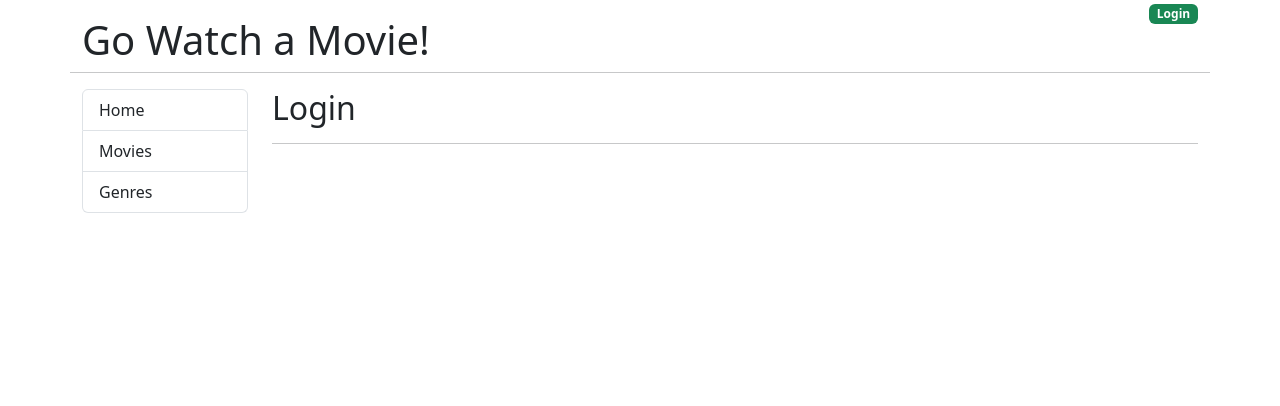
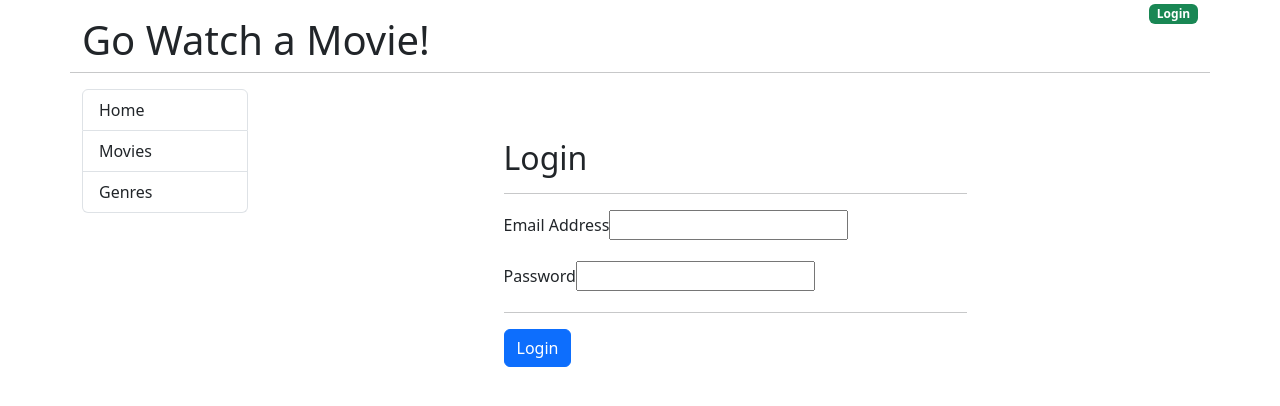
Before and after one commit to msteber2506/go-movies-front-end, a React (Create React App) app: page /login in a window 1280 px wide. Shown: the top 406 px of the page. Built offline with nearby package versions, Linux system fonts and the light colour scheme.

Commit message:
finished login frontend

```diff
--- a/src/App.js
+++ b/src/App.js
@@ -1,9 +1,19 @@
-import { Link, Outlet } from "react-router-dom";
-import Home from "./components/home";
+import { Link, Outlet, useNavigate } from "react-router-dom";
 import { useState } from "react";
+import Alert from "./components/alert";
 
 function App() {
-  const [jwtToken, useJwtToken] = useState("");
+  const [jwtToken, setJwtToken] = useState("");
+  const [alertMessage, setAlertMessage] = useState("");
+  const [alertClassName, setAlertClassName] = useState("");
+
+  const navigate = useNavigate();
+
+  const logOut = () => {
+    setJwtToken("");
+    navigate("/login");
+  }
+
 
   return (
     <div className="container">
@@ -17,7 +27,7 @@
               <span className="badge bg-success">Login</span>
             </Link>
           ) : (
-            <a href="#!">
+            <a href="#!" onClick={logOut}>
               <span className="badge bg-danger">Logout</span>
             </a>
           )}
@@ -70,7 +80,15 @@
           </nav>
         </div>
         <div className="col-md-10">
-          <Outlet />
+          <Alert message={alertMessage} className={alertClassName}></Alert>
+          <Outlet
+            context={{
+              jwtToken,
+              setJwtToken,
+              setAlertClassName,
+              setAlertMessage
+            }}
+          />
         </div>
       </div>
     </div>
--- /dev/null
+++ b/src/components/alert.js
@@ -0,0 +1,9 @@
+const Alert = (props) => {
+  return (
+    <div className={"alert" + props.className} role="alert">
+      {props.message}
+    </div>
+  );
+};
+
+export default Alert;
--- /dev/null
+++ b/src/components/form/input.js
@@ -0,0 +1,25 @@
+import { forwardRef } from "react";
+
+const Input = forwardRef((props, ref) => {
+  return (
+    <div className="mb-3">
+      <label htmlFor="{props.name}" className="form-label">
+        {props.title}
+      </label>
+      <input
+        type={props.type}
+        className={props.className}
+        id={props.name}
+        ref={ref}
+        name={props.name}
+        placeholder={props.placeholder}
+        onChange={props.onChange}
+        autoComplete={props.autoComplete}
+        value={props.value}
+      ></input>
+      <div className={props.errorDiv}>{props.errorMsg}</div>
+    </div>
+  );
+});
+
+export default Input;
--- a/src/components/login.js
+++ b/src/components/login.js
@@ -1,13 +1,66 @@
+import { useState } from "react";
+import Input from "./form/input";
+import { useNavigate, useOutletContext } from "react-router-dom";
+
 const Login = () => {
+  const [email, setEmail] = useState("");
+  const [password, setPassword] = useState("");
 
-    return(
-        <>
-        <div>
-            <h2>Login</h2>
-            <hr/>
-        </div>
-        </>
-    )
-}
+  const { setJwtToken } = useOutletContext();
+  const { setAlertMessage } = useOutletContext();
+  const { setAlertClassName } = useOutletContext();
+
+  const navigate = useNavigate();
+
+  const handleSubmit = (event) => {
+    event.preventDefault();
+    console.log("email/password", email, password);
+
+    if (email === "admin@example.com") {
+        setJwtToken("abc");
+        setAlertClassName("d-none");
+        setAlertMessage("")
+        navigate("/");
+    } else{
+        setAlertClassName("alert-danger");
+        setAlertMessage("invalid credentials");
+    }
+  };
+
+  return (
+    <>
+      <div className="col-md-6 offset-md-3">
+        <h2>Login</h2>
+        <hr />
+
+        <form onSubmit={handleSubmit}>
+          <Input
+            title="Email Address"
+            type="email"
+            className="from-control"
+            name="email"
+            autoComplete="email-new"
+            onChange={(event) => setEmail(event.target.value)}
+          ></Input>
+          <Input
+            title="Password"
+            type="password"
+            className="from-control"
+            name="password"
+            autoComplete="password-new"
+            onChange={(event) => setPassword(event.target.value)}
+          ></Input>
+
+          <hr />
+          <input
+            type="submit"
+            className="btn btn-primary"
+            value="Login"
+          ></input>
+        </form>
+      </div>
+    </>
+  );
+};
 
 export default Login;
```
